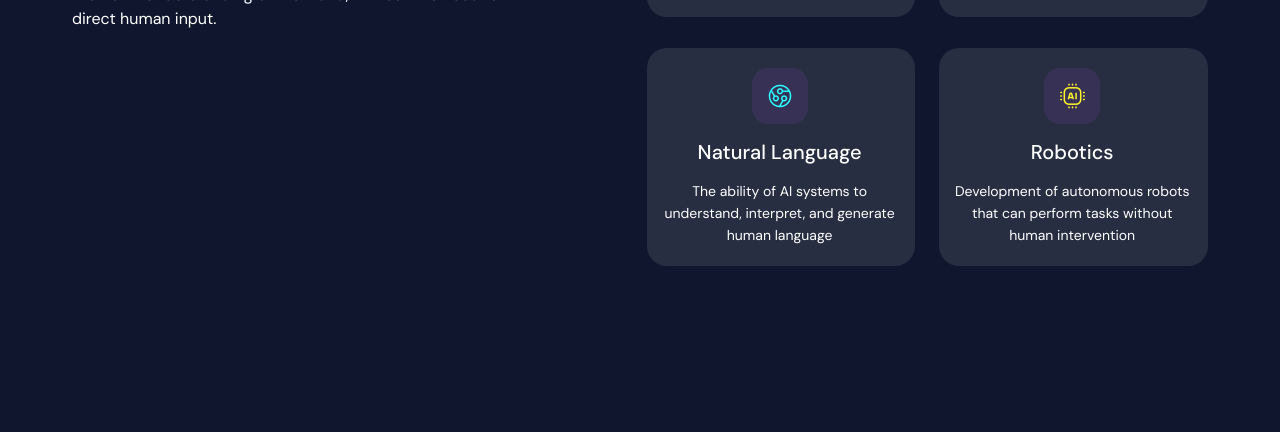
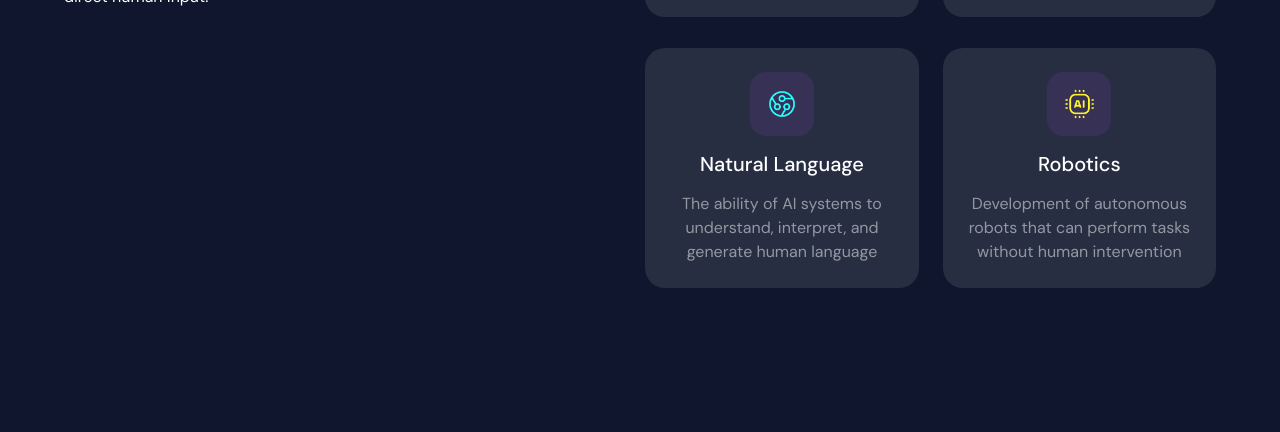
Before and after one commit to KubaGlegola/Sekcja-4-obszar-w-AI, a website built with Vite: page index.html in a window 1280 px wide. Shown: the part 368-800 px from the top of the page. Built offline with nearby package versions, Linux system fonts and the light colour scheme.

Commit message:
final fix of responsiveness

```diff
--- a/src/pages/home-page/styles/home-page.scss
+++ b/src/pages/home-page/styles/home-page.scss
@@ -69,6 +69,7 @@
         line-height: 22px;
         font-weight: 400;
         text-align: center;
+        opacity: 0.5;
     }
 }
 
@@ -79,8 +80,19 @@
         max-width: 496px;
     }
 
+
+    .cards-container{
+        row-gap: 31px;
+        column-gap: 24px;
+        display: grid;
+        grid-template-columns: 1fr 1fr;
+        grid-template-rows: 1fr 1fr;
+    }
+
     .home-page-header{
         & > h1{
+            font-size: 48px;
+            line-height: 56px;
             margin-bottom: 16px;
         }
 
@@ -115,15 +127,31 @@
         flex-direction: row;
         gap: 109px;
         flex-wrap: nowrap;
-        max-width: 1136px;
+        max-width: 90%;
+    }
+
+    .card{
+        padding: 24px 16px;
+
+        &__icon{
+            padding: 16px;
+
+            & > img{
+                width: 32px;
+            }
+        }
+
+        &__content{
+            font-size: 16px;
+            line-height: 24px;
+        }
     }
 
     .cards-container{
         row-gap: 31px;
+        row-gap: 31px;
         column-gap: 24px;
-        display: grid;
-        grid-template-columns: 1fr 1fr;
-        grid-template-rows: 1fr 1fr;
+        column-gap: 24px;
     }
 
     .home-page-header{
@@ -136,3 +164,9 @@
         }
     }
 }
+
+@media (min-width: 1440px){
+    #home-page{
+        max-width: 1136px;
+    }
+}
```
